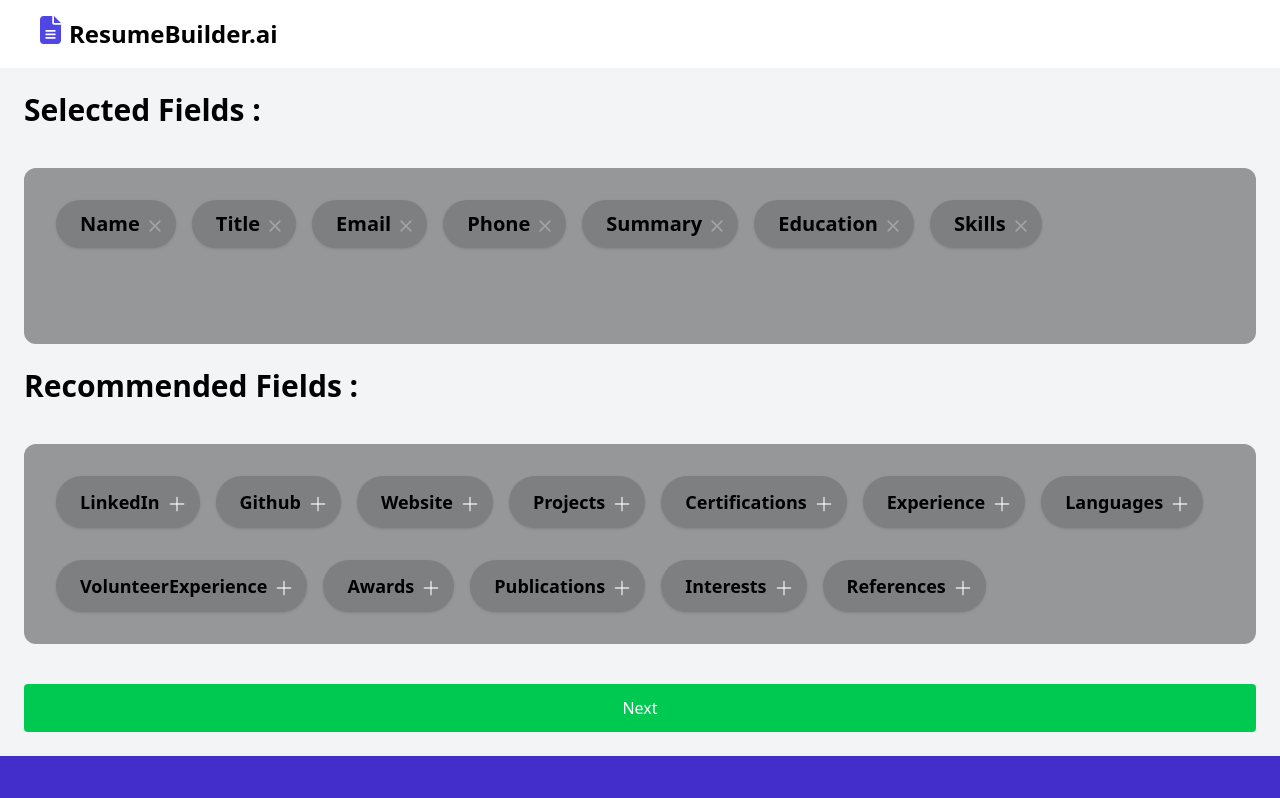
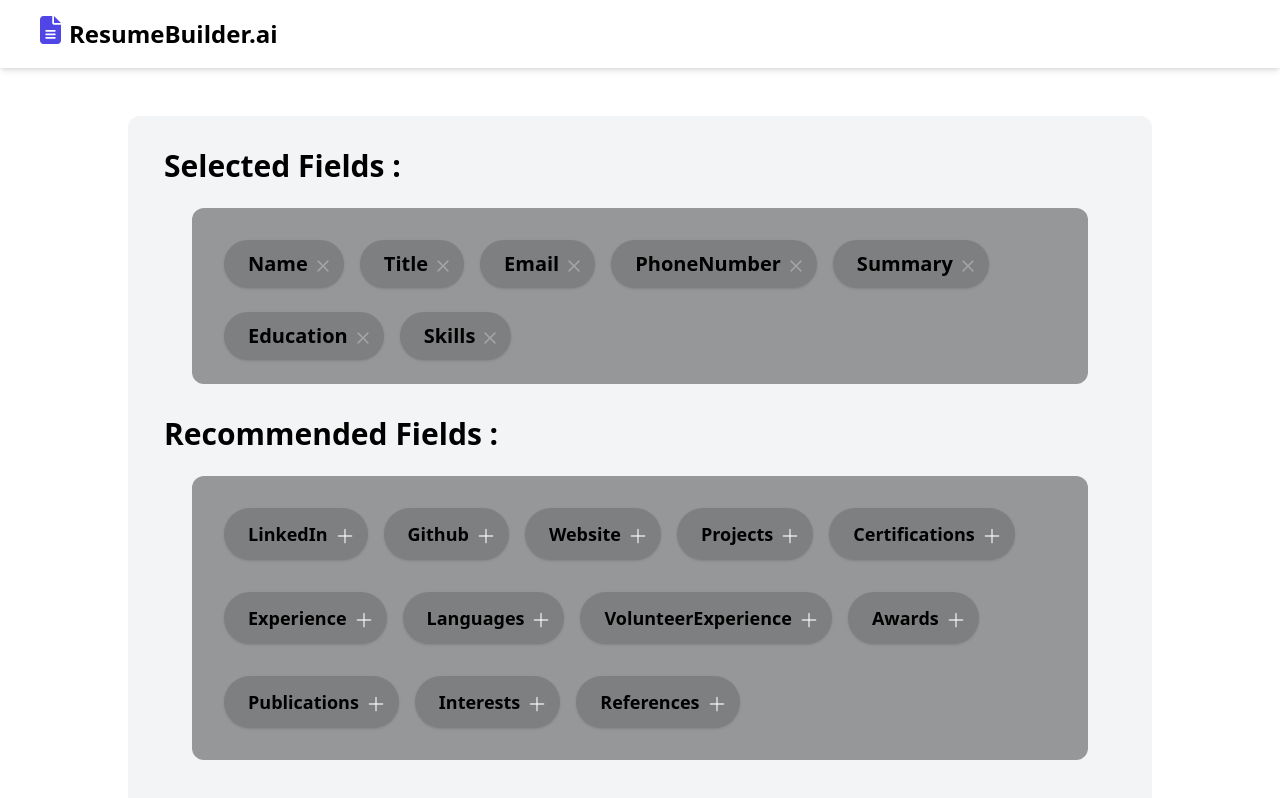
Before and after one commit to sohan-29/smart-resume-builder-ai, a React (Vite) app in the folder frontend/: page /customizeResume in a window 1280 px wide. Shown: the top 798 px of the page. Built offline with nearby package versions, Linux system fonts and the light colour scheme.

Commit message:
refactored fields cards

```diff
--- a/frontend/src/App.jsx
+++ b/frontend/src/App.jsx
@@ -9,7 +9,7 @@ function App() {
     name: "",
     title: "",
     email: "",
-    phone: "",
+    phoneNumber: "",
     summary: "",
     education: "",
     skills: "",
--- a/frontend/src/components/interactionPage.jsx
+++ b/frontend/src/components/interactionPage.jsx
@@ -4,6 +4,47 @@ import Header from "./header";
 import { ToastContainer, toast } from "react-toastify";
 import "react-toastify/dist/ReactToastify.css";
 import Footer from "./footer";
+
+const SelectedFieldCard = ({ selectedFields, requiredFields, handleRemovedField }) => (
+  <div className="flex flex-wrap gap-4 w-4xl mx-auto bg-[#11111169] pt-8 px-8 pb-4 rounded-xl min-h-44">
+    {selectedFields.map((field, index) => {
+      const fieldName = field.charAt(0).toUpperCase() + field.slice(1);
+      return (
+        <div key={index} className="flex items-center bg-[#00000029] rounded-full pl-6 shadow mb-2 h-fit w-fit">
+          <h2 className="text-xl font-semibold">{fieldName}</h2>
+          <button
+            onClick={() => {
+              if (!requiredFields.includes(field)) {
+                handleRemovedField(field, index);
+              } else {
+                toast.error(`${fieldName} is a required field, don't you have any ${fieldName}!`);
+              }
+            }}
+            className={`mb-1 mt-2 pr-3 px-1.5 h-9 w-9 ${!requiredFields.includes(field) ? " cursor-pointer" : " opacity-50"}`}
+          >
+            <svg viewBox="0 0 24 24" fill="none" xmlns="http://www.w3.org/2000/svg" className="group-hover:fill-white transition-colors duration-300"><g id="SVGRepo_bgCarrier" stroke-width="0"></g><g id="SVGRepo_tracerCarrier" stroke-linecap="round" stroke-linejoin="round"></g><g id="SVGRepo_iconCarrier"><path fillRule="evenodd" clipRule="evenodd" d="M19.207 6.207a1 1 0 0 0-1.414-1.414L12 10.586 6.207 4.793a1 1 0 0 0-1.414 1.414L10.586 12l-5.793 5.793a1 1 0 1 0 1.414 1.414L12 13.414l5.793 5.793a1 1 0 0 0 1.414-1.414L13.414 12l5.793-5.793z" fill="#ffffff96"></path></g></svg>
+          </button>
+        </div>
+      );
+    })}
+  </div>
+);
+
+const RecommendedFieldCard = ({ recommendedFields, handleAddedField }) => (
+  <div className="flex flex-wrap gap-4 w-4xl mx-auto bg-[#11111169] pt-8 px-8 pb-4 rounded-xl min-h-44">
+    {recommendedFields.map((field, index) => (
+      <div key={index} className="flex items-center bg-[#00000029] rounded-full pl-6 shadow mb-4 h-fit w-fit">
+        <h3 className="text-lg font-semibold">{field[0].toUpperCase() + field.slice(1)}</h3>
+        <button
+          onClick={() => handleAddedField(field, index)}
+          className="mb-1 mt-2 pr-3 px-1.5 h-10 w-10 cursor-pointer group"
+        >
+          <svg viewBox="0 0 24 24" xmlns="http://www.w3.org/2000/svg" fill="none" className="group-hover:stroke-white transition-colors duration-300"><g id="SVGRepo_bgCarrier" stroke-width="0"></g><g id="SVGRepo_tracerCarrier" stroke-linecap="round" stroke-linejoin="round"></g><g id="SVGRepo_iconCarrier"> <title></title> <g id="Complete"> <g data-name="add" id="add-2"> <g> <line fill="none" stroke="#ffffff99" stroke-linecap="round" stroke-linejoin="round" stroke-width="2" x1="12" x2="12" y1="19" y2="5"></line> <line fill="none" stroke="#ffffff96" stroke-linecap="round" stroke-linejoin="round" stroke-width="2" x1="5" x2="19" y1="12" y2="12"></line> </g> </g> </g> </g></svg>
+        </button>
+      </div>
+    ))}
+  </div>
+);
 
 const UserInteractionPage = ({ userDataSet, setUserDataSet }) => {
   const navigate = useNavigate();
@@ -23,7 +64,7 @@ const UserInteractionPage = ({ userDataSet, setUserDataSet }) => {
   ];
   const [recommendedFields, setRecommendedFields] = useState(defaultRecommendedFields);
   const [selectedFields, setSelectedFields] = useState(Object.keys(userDataSet));
-  const requiredFields = ["name", "title", "email", "phone", "summary", "education", "skills"];
+  const requiredFields = ["name", "title", "email", "phoneNumber", "summary", "education", "skills"];
 
   const handleRemovedField = (field, index) => {
     setSelectedFields(selectedFields.filter((_, i) => i !== index));
@@ -44,48 +85,12 @@ const UserInteractionPage = ({ userDataSet, setUserDataSet }) => {
     <>
       <Header />
       <ToastContainer />
-      <div className="bg-gray-100 p-6 flex flex-col gap-6">
-        <h2 className="text-xl md:text-3xl font-bold mb-4">Selected Fields :</h2>
-        <div className="flex flex-wrap gap-4 w-full bg-[#11111169] pt-8 px-8 pb-4 rounded-xl min-h-44 space-y-4">
-          {selectedFields.map((field, index) => {
-            const fieldName = field.charAt(0).toUpperCase() + field.slice(1);
-            return (
-              <div key={index} className="flex items-center bg-[#00000029] rounded-full pl-6 shadow mb-4 h-fit w-fit">
-                <h2 className="text-xl font-semibold">{fieldName}</h2>
-                <button
-                  onClick={() => {
-                    if(!requiredFields.includes(field)) {
-                      handleRemovedField(field, index);
-                    } else {
-                      toast.error(`${fieldName} is a required field and cannot be removed.`);
-                    }
-                  }}
-                  className={`mb-1 mt-2 pr-3 px-1.5 h-9 w-9 ${!requiredFields.includes(field) ? " cursor-pointer" : " opacity-50 cursor-not-allowed"}`}
-                >
-                  <svg viewBox="0 0 24 24" fill="none" xmlns="http://www.w3.org/2000/svg" className="group-hover:fill-white transition-colors duration-300"><g id="SVGRepo_bgCarrier" stroke-width="0"></g><g id="SVGRepo_tracerCarrier" stroke-linecap="round" stroke-linejoin="round"></g><g id="SVGRepo_iconCarrier"><path fillRule="evenodd" clipRule="evenodd" d="M19.207 6.207a1 1 0 0 0-1.414-1.414L12 10.586 6.207 4.793a1 1 0 0 0-1.414 1.414L10.586 12l-5.793 5.793a1 1 0 1 0 1.414 1.414L12 13.414l5.793 5.793a1 1 0 0 0 1.414-1.414L13.414 12l5.793-5.793z" fill="#ffffff96"></path></g></svg>
-                </button>
-              </div>
-            );
-          })}
-        </div>
-        <h2 className="text:xl md:text-3xl font-bold mb-4">Recommended Fields :</h2>
-        <div className="flex flex-wrap gap-4 w-full bg-[#11111169] pt-8 px-8 pb-4 rounded-xl min-h-44 space-y-4">
-          {recommendedFields.map((field, index) => (
-            <div key={index} className="flex items-center bg-[#00000029] rounded-full pl-6 shadow mb-4 h-fit w-fit">
-              <h3 className="text-lg font-semibold">{field[0].toUpperCase() + field.slice(1)}</h3>
-              <button
-                onClick={() => handleAddedField(field, index)}
-                className="mb-1 mt-2 pr-3 px-1.5 h-10 w-10 cursor-pointer group"
-              >
-                <svg viewBox="0 0 24 24" xmlns="http://www.w3.org/2000/svg" fill="none" className="group-hover:stroke-white transition-colors duration-300"><g id="SVGRepo_bgCarrier" stroke-width="0"></g><g id="SVGRepo_tracerCarrier" stroke-linecap="round" stroke-linejoin="round"></g><g id="SVGRepo_iconCarrier"> <title></title> <g id="Complete"> <g data-name="add" id="add-2"> <g> <line fill="none" stroke="#ffffff99" stroke-linecap="round" stroke-linejoin="round" stroke-width="2" x1="12" x2="12" y1="19" y2="5"></line> <line fill="none" stroke="#ffffff96" stroke-linecap="round" stroke-linejoin="round" stroke-width="2" x1="5" x2="19" y1="12" y2="12"></line> </g> </g> </g> </g></svg>
-              </button>
-            </div>
-          ))}
-        </div>
-        <button
-          onClick={() => navigate("/buildResume")}
-          className="mt-4 px-6 py-3 bg-green-500 text-white rounded"
-        >Next</button>
+      <div className="bg-gray-100 p-6 flex flex-col my-12 rounded-xl mx-auto gap-6 w-5xl">
+        <h2 className="text-xl md:text-3xl font-bold mt-2 ml-3">Selected Fields :</h2>
+        <SelectedFieldCard selectedFields={selectedFields} requiredFields={requiredFields} handleRemovedField={handleRemovedField} />
+        <h2 className="text:xl md:text-3xl font-bold mt-2 ml-3">Recommended Fields :</h2>
+        <RecommendedFieldCard recommendedFields={recommendedFields} handleAddedField={handleAddedField} />
+        <button onClick={() => navigate("/buildResume")} className="mt-4 px-6 py-3 bg-blue-500 text-white w-4xl mx-auto rounded-xl">Next</button>
       </div>
       <Footer />
     </>
```
